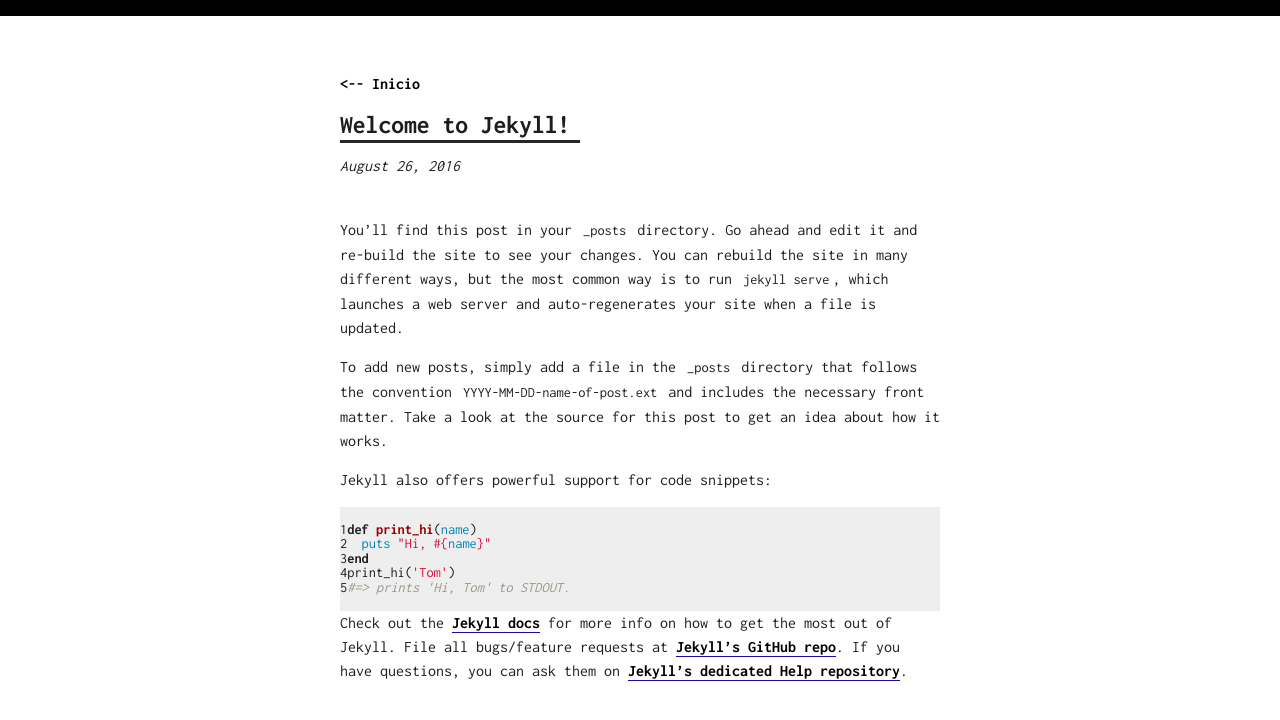
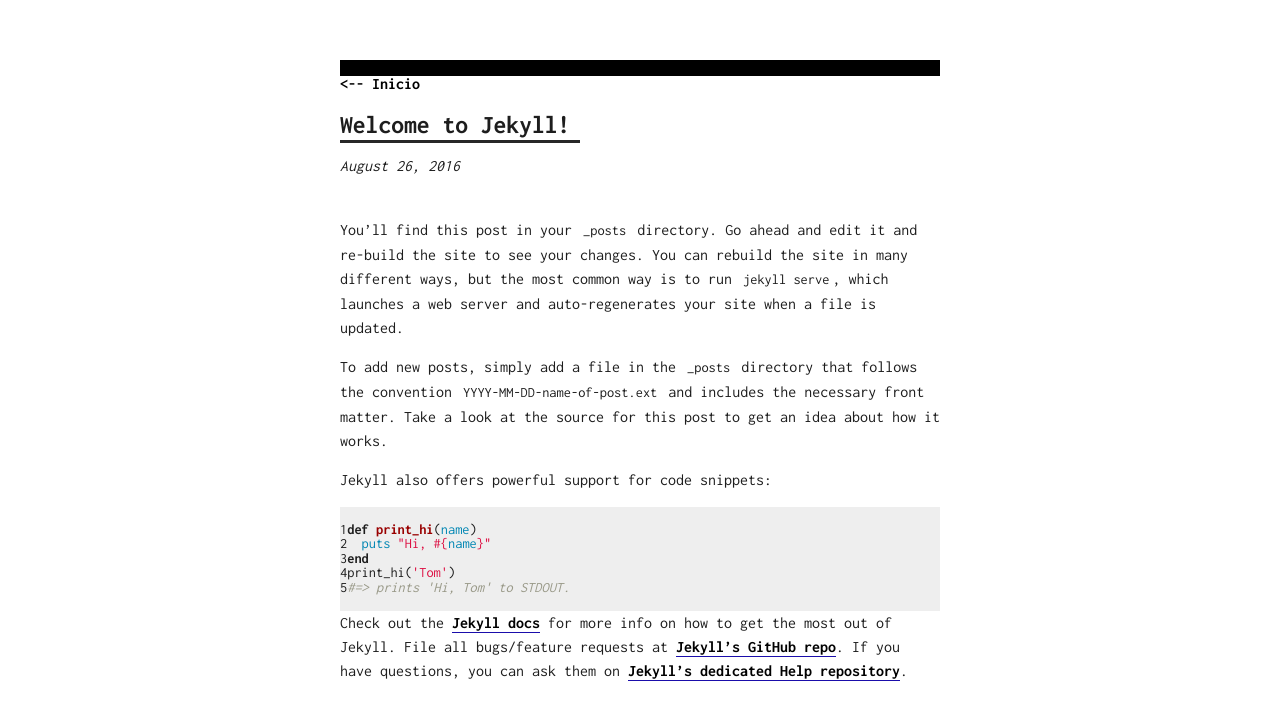
Before and after one commit to AlbCM/albcm.github.io, a Jekyll site: the page built from _posts/2016-08-26-welcome-to-jekyll.markdown, in a window 1280 px wide. Shown: the top 720 px of the page. Built offline with Jekyll 4.4.1, drawn with Linux system fonts in a browser that asks for light colours; comment, search, counter and statistics services are not loaded.

Commit message:
Update post.html

```diff
--- a/_layouts/post.html
+++ b/_layouts/post.html
@@ -1,16 +1,17 @@
 ---
 layout: default
 ---
-<!DOCTYPE html>
-<html>
+
+
 <style>
-	html{
+	.Barra{
     border-top-style:solid;
     border-top-width:1em;
     border-top-color:black;
 
 }
 </style>
+<div class="Barra">
 <div class="post">
 	<div class="post__back">
     	<a href="/">&lt;-- Inicio</a>
@@ -43,4 +44,4 @@
 	<noscript>Please enable JavaScript to view the <a href="https://disqus.com/?ref_noscript">comments powered by Disqus.</a></noscript>
 
 	</div>
-</html>
+</div>
```
Lines whose indentation alone changed are shown as unchanged.
